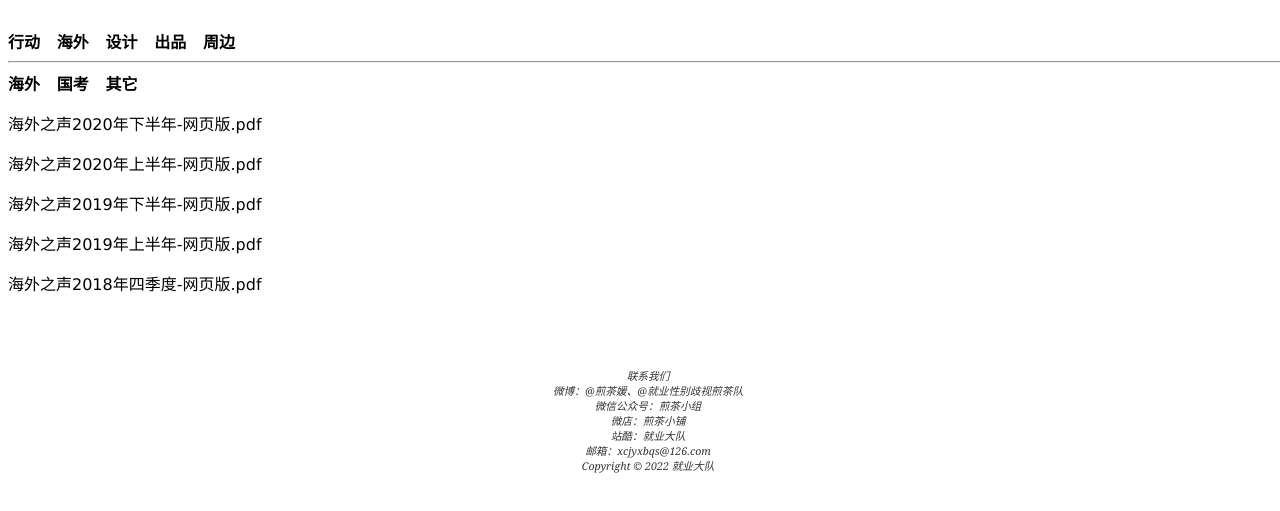
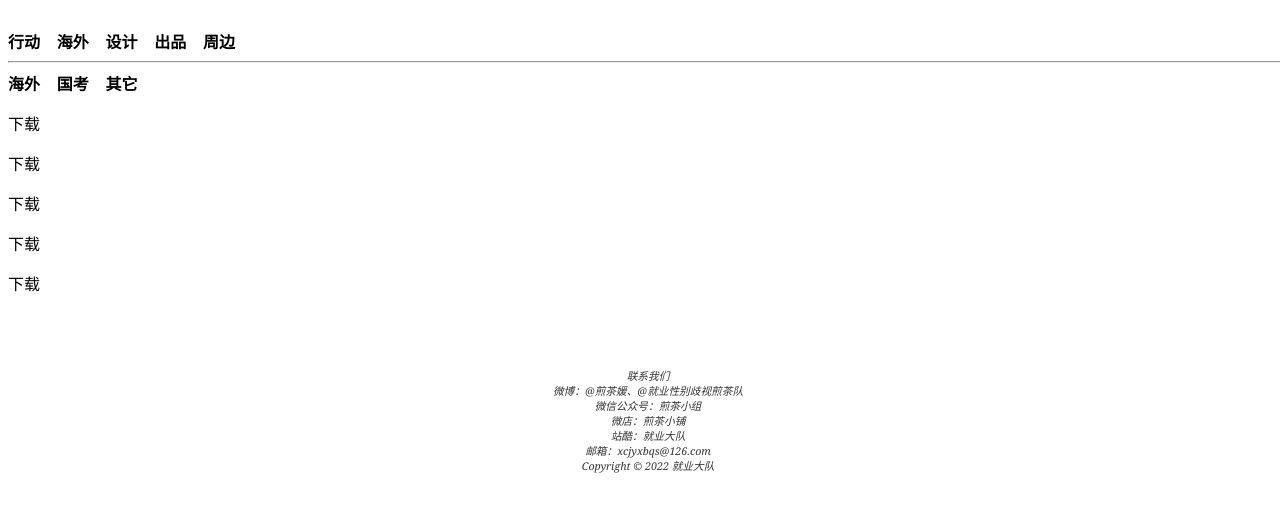
Before and after one commit to jyjcdd/jydd123.github.io-1, a plain HTML site: page 4.出品.html in a window 1280 px wide. Shown: the part 155-666 px from the top of the page. Drawn offline with Linux system fonts and the light colour scheme.

Commit message:
Update 4.出品.html

```diff
--- a/4.出品.html
+++ b/4.出品.html
@@ -71,15 +71,15 @@ footer {  font-family: Georgia, "Times New Roman", serif;
 </nav>
 <main>
   <dl>
-  <a href="出品/海外/海外之声2020年下半年-网页版.pdf" download="文件名">海外之声2020年下半年-网页版.pdf</a>
+  <a href="出品/海外/海外之声2020年下半年-网页版.pdf" download="海外之声2020年下半年-网页版.pdf">下载</a>
   <dl>
-  <a href="出品/海外/海外之声2020年上半年-网页版.pdf" download="文件名">海外之声2020年上半年-网页版.pdf</a>
+  <a href="出品/海外/海外之声2020年上半年-网页版.pdf" download="海外之声2020年上半年-网页版.pdf">下载</a>
   <dl>
-  <a href="出品/海外/海外之声2019年下半年-网页版.pdf" download="文件名">海外之声2019年下半年-网页版.pdf</a>
+  <a href="出品/海外/海外之声2019年下半年-网页版.pdf" download="海外之声2019年下半年-网页版.pdf">下载</a>
   <dl>
-  <a href="出品/海外/海外之声2019年上半年-网页版.pdf" download="文件名">海外之声2019年上半年-网页版.pdf</a>
+  <a href="出品/海外/海外之声2019年上半年-网页版.pdf" download="海外之声2019年上半年-网页版.pdf">下载</a>
   <dl>
-  <a href="出品/海外/海外之声2018年四季度-网页版.pdf" download="文件名">海外之声2018年四季度-网页版.pdf</a>
+  <a href="出品/海外/海外之声2018年四季度-网页版.pdf" download="海外之声2018年四季度-网页版.pdf">下载</a>
 </main>
 <br><br><br>
 <footer>
```
